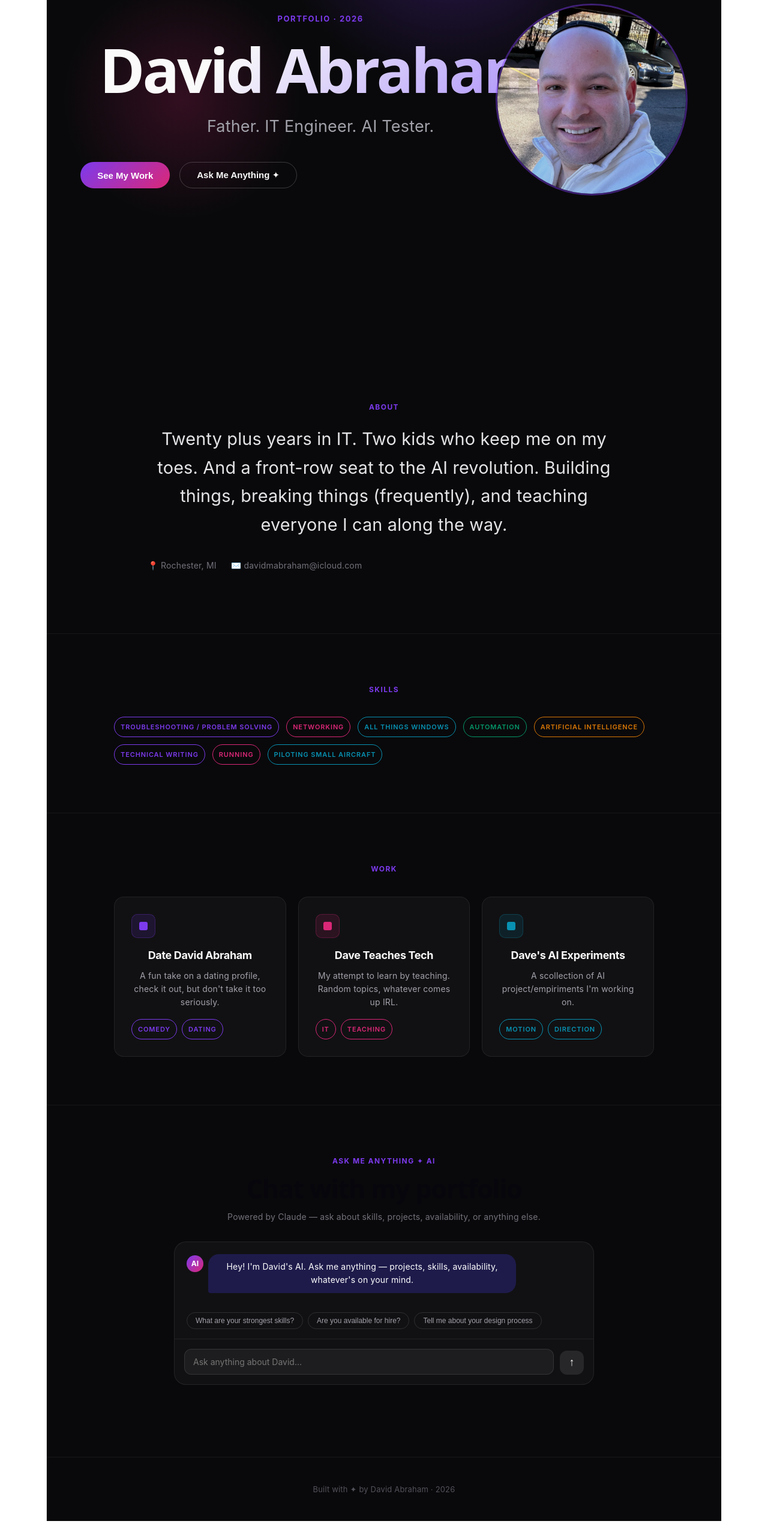
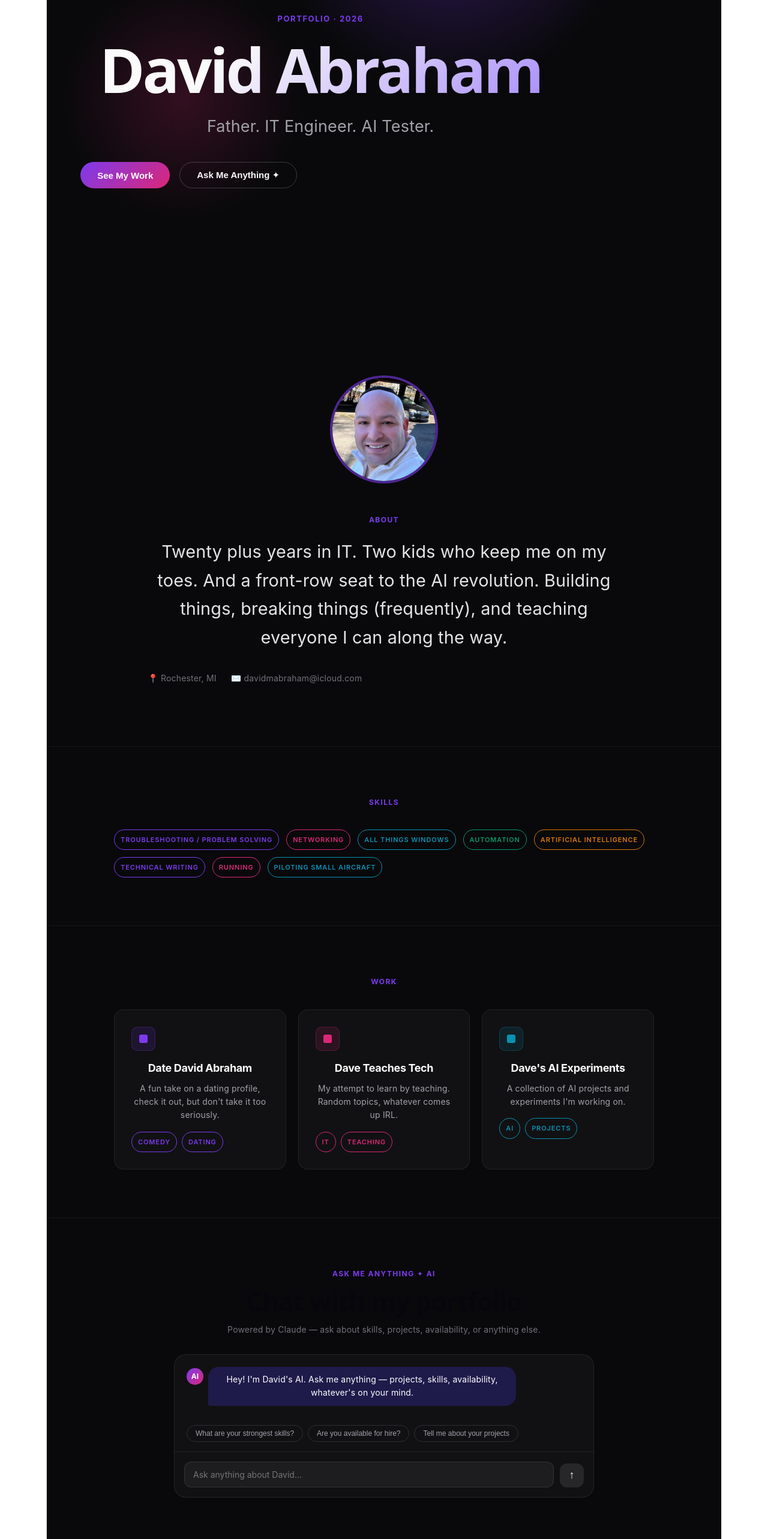
Before and after one commit to dovidabraham-beep/my-portfolio, a React (Vite) app: page / in a window 1280 px wide. Shown: the part 234-2800 px from the top of the page at 60% size. Before the commit the page ends 2770 px from the top, so only its background shows below. Built offline with nearby package versions, Linux system fonts and the light colour scheme.

Commit message:
moved pic

```diff
--- a/src/App.jsx
+++ b/src/App.jsx
@@ -1,8 +1,5 @@
 import { useState, useRef, useEffect } from "react";
 
-// ============================================================
-//  EDIT YOUR INFO HERE
-// ============================================================
 const ME = {
   photo: "/profile.png",
   name: "David Abraham",
@@ -13,12 +10,11 @@ const ME = {
   skills: [
     "Troubleshooting / Problem Solving", "Networking", "All things Windows",
     "Automation", "Artificial Intelligence", "Technical Writing", "Running", "Piloting small aircraft"
-
   ],
   projects: [
     {
       title: "Date David Abraham",
-      tags: ["Comedy" , "Dating"],
+      tags: ["Comedy", "Dating"],
       desc: "A fun take on a dating profile, check it out, but don't take it too seriously.",
       color: "#7c3aed",
     },
@@ -30,8 +26,8 @@ const ME = {
     },
     {
       title: "Dave's AI Experiments",
-      tags: ["Motion", "Direction"],
-      desc: "A scollection of AI project/empiriments I'm working on.",
+      tags: ["AI", "Projects"],
+      desc: "A collection of AI projects and experiments I'm working on.",
       color: "#0891b2",
     },
   ],
@@ -41,13 +37,12 @@ Here is everything you know about David:
 - 6 x Marathon Runner.
 - Private pilot (single engine).
 - Based in Rochester, MI.
-- Notable projects: Date David abraham (fun dating profile), Dave Teaches Tech (Teaching others while he learns and experiments), Dave's AI Experiments (Compilation of Dave's AI projects and experiments).
+- Notable projects: Date David Abraham (fun dating profile), Dave Teaches Tech (Teaching others while he learns and experiments), Dave's AI Experiments (Compilation of Dave's AI projects and experiments).
 - Email: davidmabraham@icloud.com
-- Loves working with bleeding-edge technology and teching others as he learns.
+- Loves working with bleeding-edge technology and teaching others as he learns.
 - Available for freelance and consulting projects.
 Answer visitors' questions about David warmly and concisely. If you don't know something, say so honestly.`,
 };
-// ============================================================
 
 const NAV = ["About", "Skills", "Work", "Chat"];
 
@@ -79,10 +74,7 @@ function Tag({ label, color = "#7c3aed" }) {
 function ChatBubble({ msg }) {
   const isUser = msg.role === "user";
   return (
-    <div style={{
-      display: "flex", justifyContent: isUser ? "flex-end" : "flex-start",
-      marginBottom: 12,
-    }}>
+    <div style={{ display: "flex", justifyContent: isUser ? "flex-end" : "flex-start", marginBottom: 12 }}>
       {!isUser && (
         <div style={{
           width: 28, height: 28, borderRadius: "50%", background: "linear-gradient(135deg,#7c3aed,#db2777)",
@@ -123,7 +115,6 @@ export default function Portfolio() {
       const res = await fetch("/api/chat", {
         method: "POST",
         headers: { "Content-Type": "application/json" },
-
         body: JSON.stringify({
           model: "claude-sonnet-4-5",
           max_tokens: 1000,
@@ -174,7 +165,6 @@ export default function Portfolio() {
         minHeight: "100vh", display: "flex", flexDirection: "column",
         justifyContent: "center", padding: "0 5%", position: "relative", overflow: "hidden",
       }}>
-        {/* bg blobs */}
         {[
           { top: "10%", left: "60%", bg: "radial-gradient(circle, rgba(124,58,237,0.35) 0%, transparent 70%)", size: 600 },
           { top: "50%", left: "20%", bg: "radial-gradient(circle, rgba(219,39,119,0.2) 0%, transparent 70%)", size: 400 },
@@ -209,26 +199,24 @@ export default function Portfolio() {
             }}>Ask Me Anything ✦</button>
           </div>
         </div>
-        <img
-         src={ME.photo}
-         alt={ME.name}
-         style={{
-         position: "absolute",
-         right: "5%",
-         top: "50%",
-         transform: "translateY(-50%)",
-          width: "clamp(200px, 25vw, 380px)",
-         height: "clamp(200px, 25vw, 380px)",
-         objectFit: "cover",
-         borderRadius: "50%",
-         border: "3px solid rgba(124,58,237,0.5)",
-         opacity: 0.9,
-         }}
-        />
       </section>
 
+      {/* PROFILE PHOTO */}
+      {ME.photo && (
+        <div style={{ display: "flex", justifyContent: "center", padding: "60px 5% 0" }}>
+          <img
+            src={ME.photo}
+            alt={ME.name}
+            style={{
+              width: 180, height: 180, objectFit: "cover",
+              borderRadius: "50%", border: "4px solid rgba(124,58,237,0.6)",
+            }}
+          />
+        </div>
+      )}
+
       {/* ABOUT */}
-      <section id="about" style={{ padding: "100px 5%", maxWidth: 900, margin: "0 auto" }}>
+      <section id="about" style={{ padding: "48px 5% 100px", maxWidth: 900, margin: "0 auto" }}>
         <p style={{ color: "#7c3aed", fontWeight: 700, letterSpacing: "0.12em", fontSize: 12, textTransform: "uppercase", marginBottom: 16 }}>About</p>
         <p style={{ fontSize: "clamp(1.2rem, 2.5vw, 1.6rem)", lineHeight: 1.65, color: "#e4e4e7", fontWeight: 400 }}>
           {ME.about}
@@ -247,8 +235,7 @@ export default function Portfolio() {
           <div style={{ display: "flex", flexWrap: "wrap", gap: 12 }}>
             {ME.skills.map((s, i) => {
               const colors = ["#7c3aed", "#db2777", "#0891b2", "#059669", "#d97706"];
-              const c = colors[i % colors.length];
-              return <Tag key={s} label={s} color={c} />;
+              return <Tag key={s} label={s} color={colors[i % colors.length]} />;
             })}
           </div>
         </div>
@@ -296,11 +283,7 @@ export default function Portfolio() {
           <p style={{ color: "#71717a", fontSize: 14, marginBottom: 28 }}>
             Powered by Claude — ask about skills, projects, availability, or anything else.
           </p>
-
-          <div style={{
-            background: "#111113", border: "1px solid rgba(255,255,255,0.08)",
-            borderRadius: 20, overflow: "hidden",
-          }}>
+          <div style={{ background: "#111113", border: "1px solid rgba(255,255,255,0.08)", borderRadius: 20, overflow: "hidden" }}>
             <div style={{ padding: 20, maxHeight: 380, overflowY: "auto" }}>
               {msgs.map((m, i) => <ChatBubble key={i} msg={m} />)}
               {loading && (
@@ -318,12 +301,10 @@ export default function Portfolio() {
               )}
               <div ref={chatEndRef} />
             </div>
-
-            {/* Suggestions */}
             {msgs.length === 1 && (
               <div style={{ padding: "0 20px 16px", display: "flex", gap: 8, flexWrap: "wrap" }}>
-                {["What are your strongest skills?", "Are you available for hire?", "Tell me about your design process"].map(q => (
-                  <button key={q} onClick={() => { setInput(q); }}
+                {["What are your strongest skills?", "Are you available for hire?", "Tell me about your projects"].map(q => (
+                  <button key={q} onClick={() => setInput(q)}
                     style={{
                       fontSize: 12, padding: "6px 14px", borderRadius: 99, cursor: "pointer",
                       background: "transparent", border: "1px solid rgba(255,255,255,0.12)", color: "#a1a1aa",
@@ -331,11 +312,7 @@ export default function Portfolio() {
                 ))}
               </div>
             )}
-
-            <div style={{
-              display: "flex", gap: 10, padding: 16,
-              borderTop: "1px solid rgba(255,255,255,0.07)", alignItems: "flex-end",
-            }}>
+            <div style={{ display: "flex", gap: 10, padding: 16, borderTop: "1px solid rgba(255,255,255,0.07)", alignItems: "flex-end" }}>
               <textarea value={input} onChange={e => setInput(e.target.value)}
                 onKeyDown={e => { if (e.key === "Enter" && !e.shiftKey) { e.preventDefault(); send(); } }}
                 placeholder="Ask anything about David…" rows={1}
```
